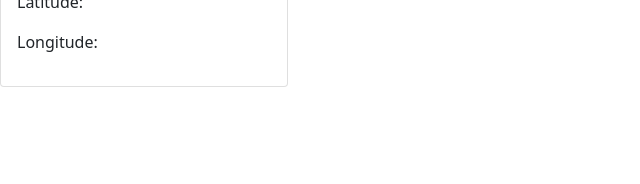
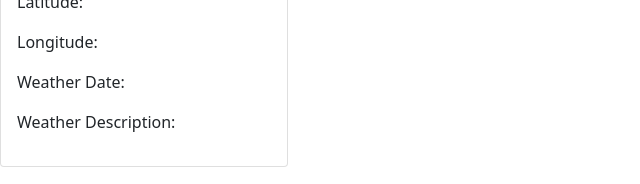
Before and after one commit to GinaHobbs/city-explorer, a React (Create React App) app: page / in a window 1280 px wide. Shown: the part 304-488 px from the top of the page, without its empty margins (0-640 px from the left). Built offline with nearby package versions, Linux system fonts and the light colour scheme.

Commit message:
added weather call

```diff
--- a/src/App.js
+++ b/src/App.js
@@ -13,7 +13,8 @@ class App extends React.Component {
       locationData: {},
       latitude: '',
       longitude: '',
-      map: {}
+      map: {},
+      weather: {}
     }
   }
 
@@ -27,10 +28,18 @@ class App extends React.Component {
       this.setState({longitude: this.state.locationData.lon})
       let url = `https://maps.locationiq.com/v3/staticmap?key=${process.env.REACT_APP_API_KEY}&center=${this.state.latitude},${this.state.longitude}&zoom=18`
       this.setState({map: url})
+      this.getWeatherData();
+      console.log(this.state.weather);
     }
     catch (e) {
       alert(e.message)
     }
+  }
+
+  getWeatherData = async () => {
+    const API = 'https://localhost/3333';
+    const weather = await axios.get(`${API}/weather`);
+    this.setState({weather: weather.data})
   }
 
   getSearchQuery = (e) => {
@@ -51,6 +60,8 @@ class App extends React.Component {
             <Card.Text>
             <p>Latitude: {this.state.locationData.lat}</p>
             <p>Longitude: {this.state.locationData.lon}</p>
+            <p>Weather Date: {this.state.weather.datetime}</p>
+            <p>Weather Description: {this.state.weather.description}</p>
             </Card.Text>
             {/* <Button variant="primary">Go somewhere</Button> */}
           </Card.Body>
```
